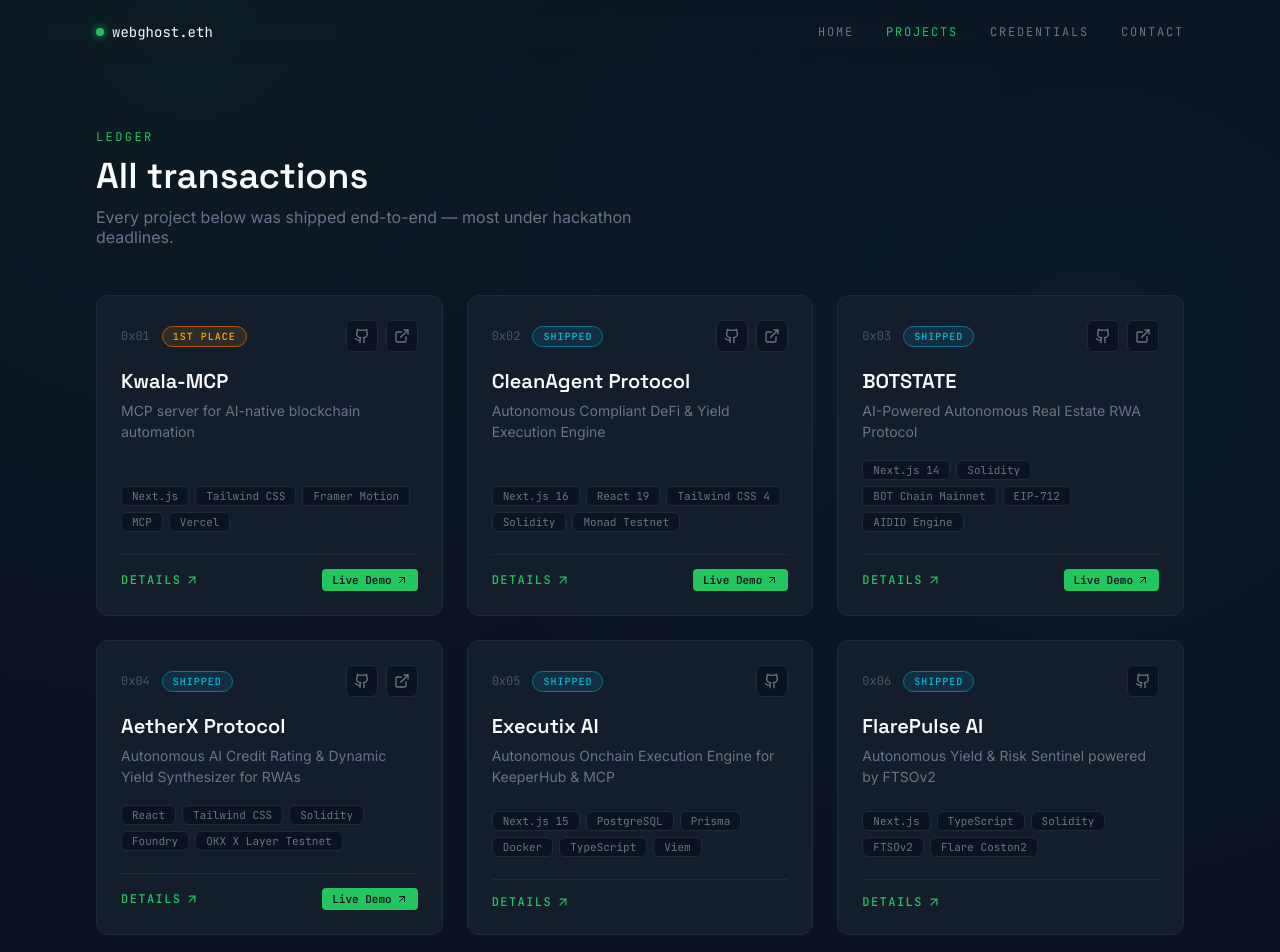
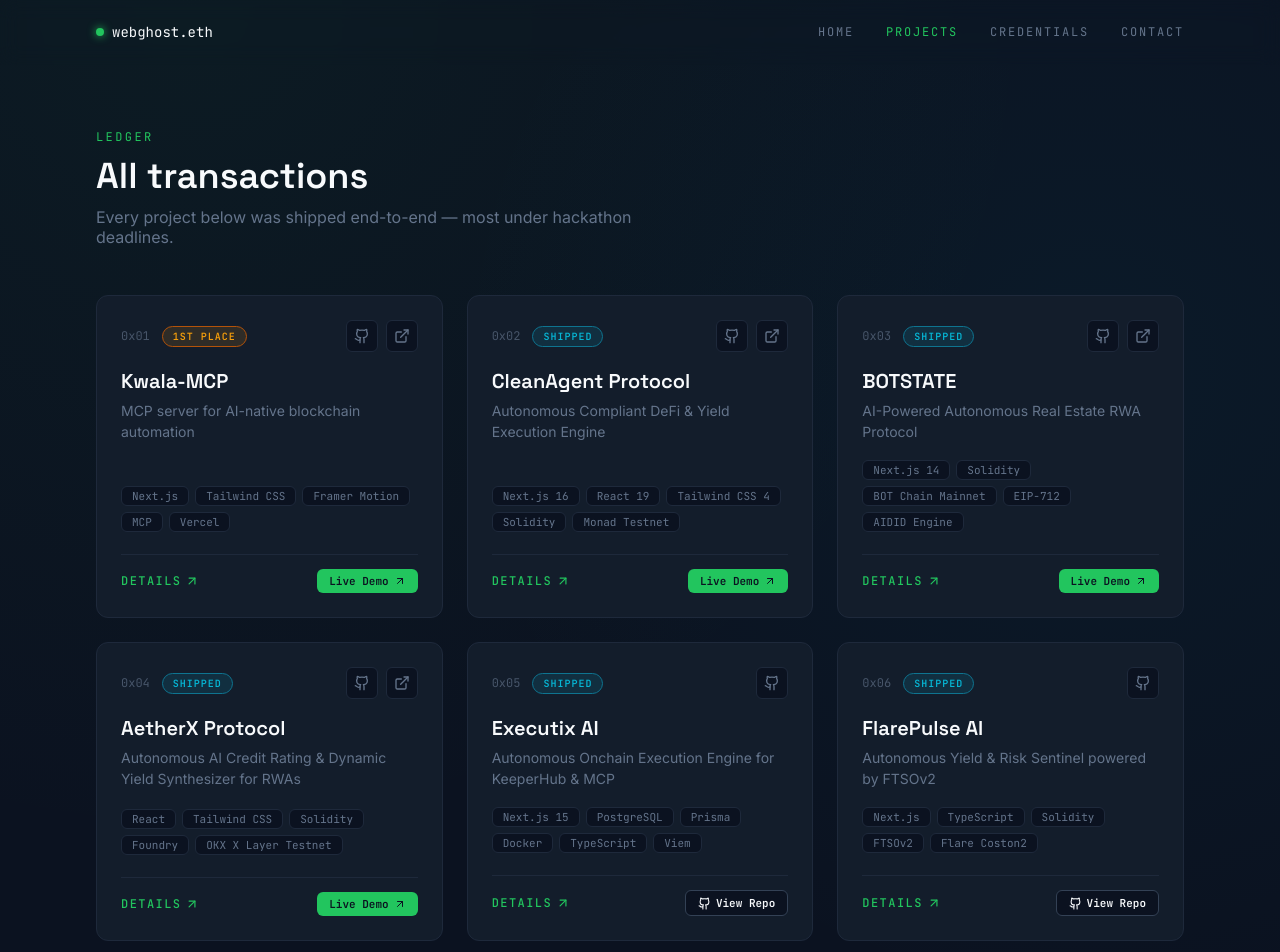
Before and after one commit to Webghost01-NG/webghost, a React (Vite) app: page /projects in a window 1280 px wide. Shown: the top 952 px of the page. Built offline with nearby package versions, Linux system fonts and the light colour scheme.

Commit message:
feat: added View Repo button fallback for non-deployed project cards so all projects have direct click actions

```diff
--- a/src/components/ProjectCard.jsx
+++ b/src/components/ProjectCard.jsx
@@ -152,16 +152,38 @@ const LiveDemoBadge = styled.a`
   font-family: ${({ theme }) => theme.fonts.mono};
   font-size: 11px;
   font-weight: 600;
-  color: ${({ theme }) => theme.colors.base};
+  color: #0b1220;
   background: ${({ theme }) => theme.colors.primary};
-  padding: 4px 10px;
-  border-radius: 4px;
+  padding: 5px 12px;
+  border-radius: 6px;
   display: inline-flex;
   align-items: center;
-  gap: 4px;
+  gap: 5px;
+  transition: all 0.2s ease;
 
   &:hover {
     background: #4ade80;
+    box-shadow: 0 0 12px rgba(34, 197, 94, 0.4);
+  }
+`;
+
+const RepoBadge = styled.a`
+  font-family: ${({ theme }) => theme.fonts.mono};
+  font-size: 11px;
+  font-weight: 600;
+  color: ${({ theme }) => theme.colors.text};
+  background: ${({ theme }) => theme.colors.base};
+  border: 1px solid ${({ theme }) => theme.colors.lineBright};
+  padding: 5px 12px;
+  border-radius: 6px;
+  display: inline-flex;
+  align-items: center;
+  gap: 5px;
+  transition: all 0.2s ease;
+
+  &:hover {
+    border-color: ${({ theme }) => theme.colors.primary};
+    color: ${({ theme }) => theme.colors.primary};
   }
 `;
 
@@ -204,11 +226,15 @@ export default function ProjectCard({ project, delay = 0 }) {
             Details <ArrowUpRight size={14} />
           </ViewLink>
 
-          {project.liveUrl && (
+          {project.liveUrl ? (
             <LiveDemoBadge href={project.liveUrl} target="_blank" rel="noreferrer">
               Live Demo <ArrowUpRight size={12} />
             </LiveDemoBadge>
-          )}
+          ) : project.githubUrl ? (
+            <RepoBadge href={project.githubUrl} target="_blank" rel="noreferrer">
+              <GithubIcon size={13} /> View Repo
+            </RepoBadge>
+          ) : null}
         </CardFooter>
       </Card>
     </Reveal>
```
